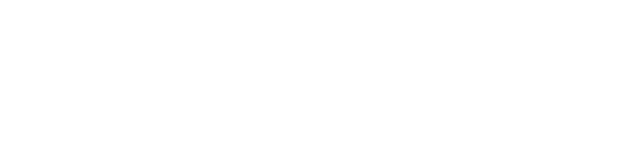
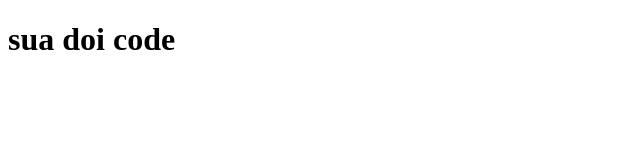
Before and after one commit to hoquocan2004/project1, a plain HTML site: page index.html in a window 1280 px wide. Shown: the whole page, without its empty margins (0-640 px from the left). Drawn offline with Linux system fonts and the light colour scheme.

Commit message:
sua doi lan 1

```diff
--- a/index.html
+++ b/index.html
@@ -5,5 +5,7 @@
     <meta name="viewport" content="width=device-width, initial-scale=1.0" />
     <title>Document</title>
   </head>
-  <body></body>
+  <body>
+    <h1>sua doi code</h1>
+  </body>
 </html>
```
